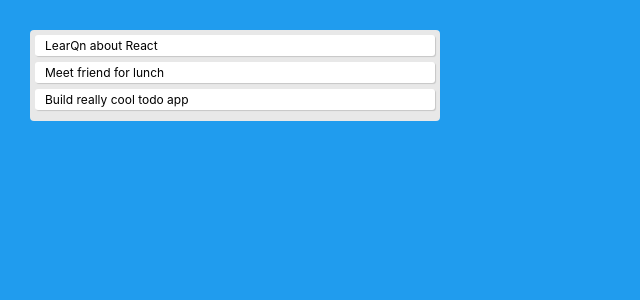
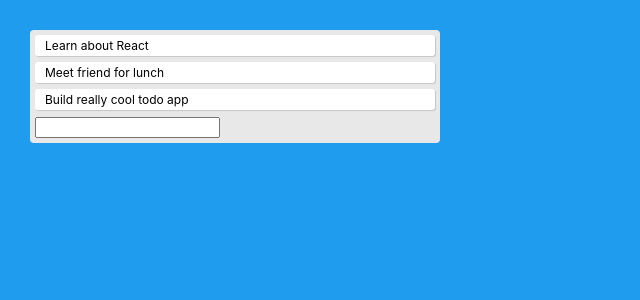
Before and after one commit to aymony16/react_to_do, a React (Create React App) app: page / in a window 1280 px wide. Shown: the top 300 px of the page, without its empty margins (0-640 px from the left). Built offline with nearby package versions, Linux system fonts and the light colour scheme.

Commit message:
this add Form and functionality to add text to list

```diff
--- a/src/App.js
+++ b/src/App.js
@@ -2,22 +2,70 @@
 import './App.css';
 
 
+function TodoForm({ addTodo }) {
+  //create Form
+  //create state (current_state, set_state)
+  const [value, setValue] = React.useState("");
+
+  // handler to guard against blank submit
+  const handleSubmit = e => {
+    e.preventDefault();
+    if (!value) return;
+    //if valid, then add to List
+    addTodo(value);
+    //clearing added item
+    setValue("");
+  };
+
+  return (
+    //once clicked, call handler
+    <form onSubmit={handleSubmit}>
+      <input
+        type="text"
+        className="input"
+        value={value}
+        //set states once pressed
+        onChange={e => setValue(e.target.value)}
+      />
+    </form>
+  );
+}
+
+
+
 function Todo({ todo }) {
   return (
+    //function used to display text dynamically
     <div className="todo">
       {todo.text}
     </div>
   );
 };
+//main function --> starting point of app
 function App() {
 
+  //dynamically create new list
+  const addTodo = text => {
+    const newTodos = [...todos, { text }];
+    setTodos(newTodos);
+  };
+  //create list of todos and setTodos which will
+  //be a React useState,
+
+
   const [todos, setTodos] = React.useState([
-    { text: "LearQn about React" },
+    { text: "Learn about React" },
     { text: "Meet friend for lunch" },
     { text: "Build really cool todo app" }
   ]);
 
+  //return is what usually being shown on the
+  //app page
   return (
+    //create main div
+    //create todo-list div
+    //map of the todos to Todo components
+    //create TodoForm Object
     <div className="app">
       <div className="todo-list">
         {todos.map((todo, index) => (
@@ -27,6 +75,7 @@
             todo={todo}
           />
         ))}
+        <TodoForm addTodo={addTodo} />
       </div>
     </div>
   );
```
